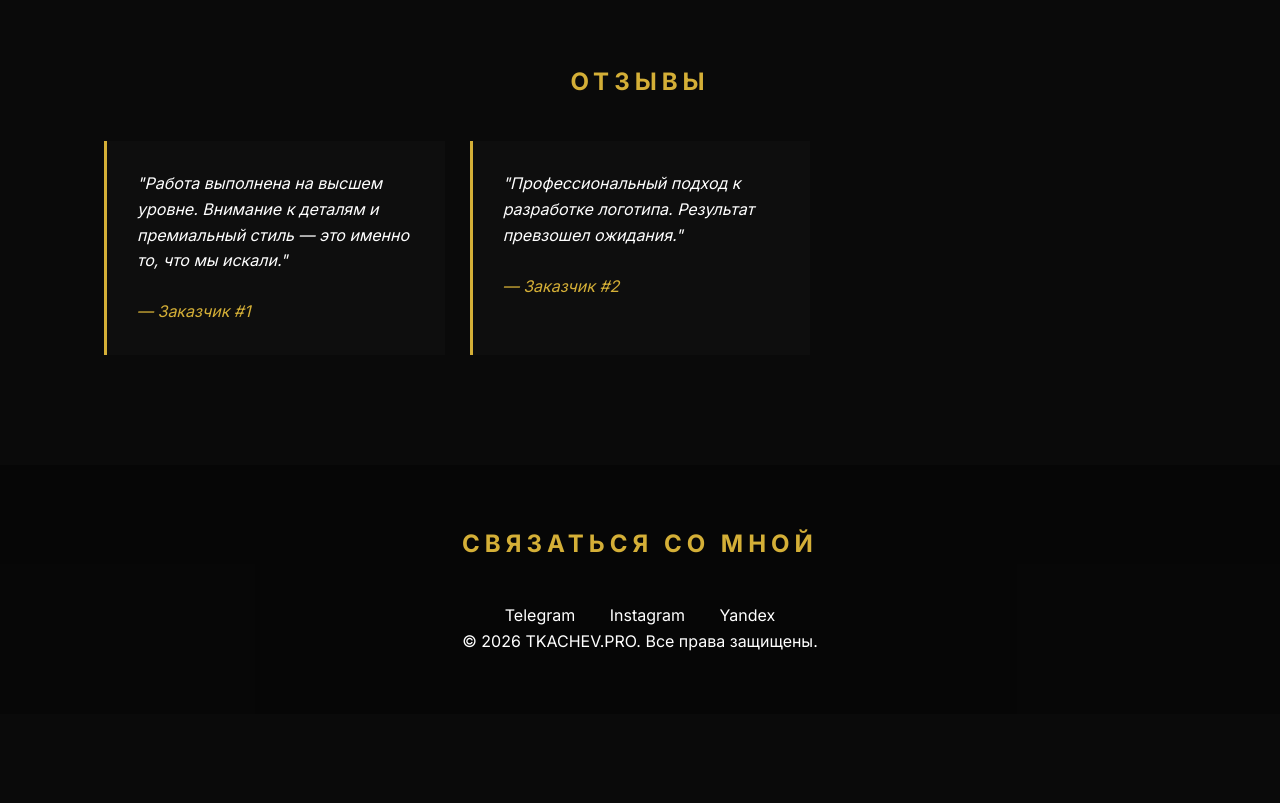
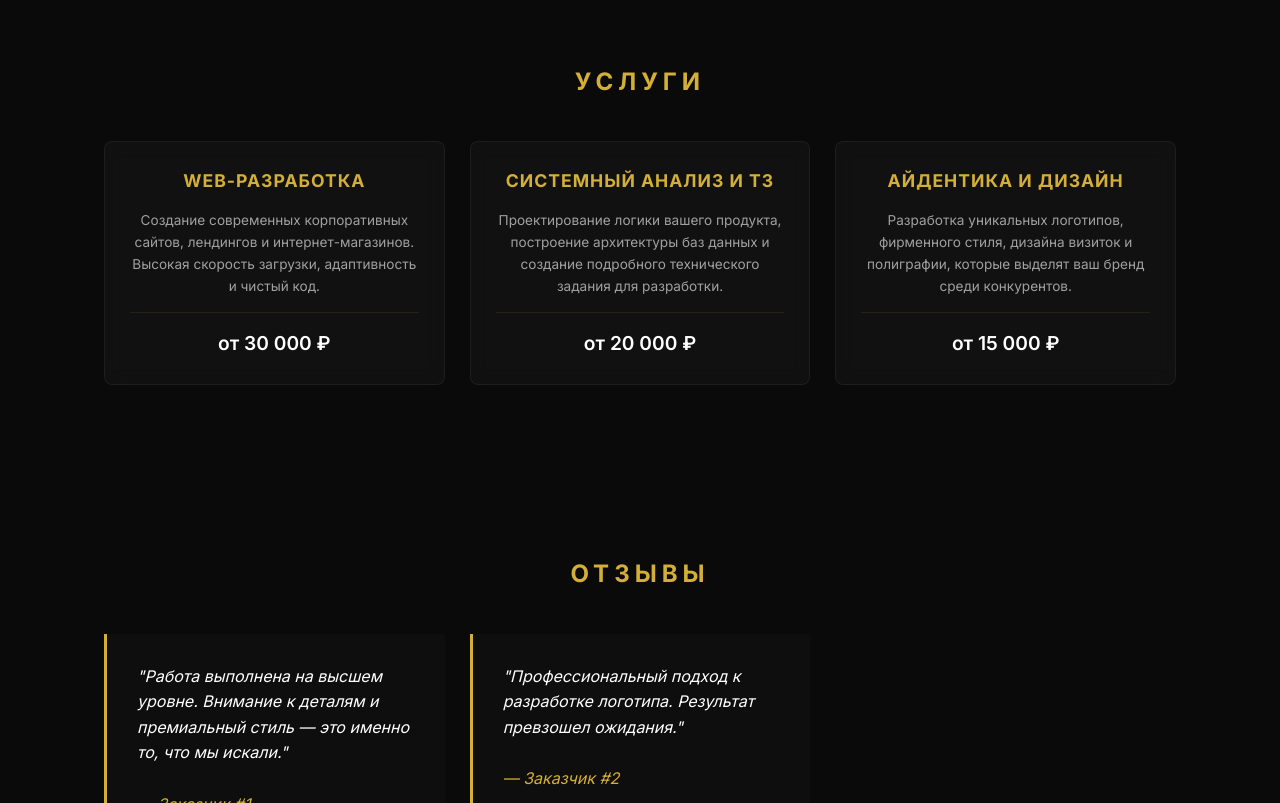
Before and after one commit to tkachev-pro/tkachev-pro.github.io, a plain HTML site: page index.html in a window 1280 px wide. Shown: the part 3501-4304 px from the top of the page. Before the commit the page ends 4215 px from the top, so only its background shows below. Drawn offline with Linux system fonts and the light colour scheme.

Commit message:
index.html

```diff
--- a/index.html
+++ b/index.html
@@ -14,6 +14,11 @@
         }
 
         * { margin: 0; padding: 0; box-sizing: border-box; }
+
+        /* Добавили плавную прокрутку по якорям */
+        html {
+            scroll-behavior: smooth;
+        }
 
         body {
             background-color: var(--dark-bg);
@@ -138,7 +143,17 @@
             margin-bottom: 15px;
         }
 
-        /* Специфичные стили для списка технологий в стек-карточках */
+        /* Дополнительный стиль для цен в услугах */
+        .price {
+            font-size: 1.2rem;
+            color: white;
+            font-weight: 600;
+            margin-top: auto;
+            padding-top: 15px;
+            border-top: 1px solid rgba(212, 175, 55, 0.1);
+            width: 100%;
+        }
+
         .tech-list {
             list-style: none;
             text-align: left;
@@ -320,6 +335,30 @@
         </div>
     </section>
 
+    <!-- НОВАЯ СЕКЦИЯ: УСЛУГИ -->
+    <section id="services">
+        <h2>Услуги</h2>
+        <div class="grid">
+            <div class="card">
+                <h4>Web-Разработка</h4>
+                <p>Создание современных корпоративных сайтов, лендингов и интернет-магазинов. Высокая скорость загрузки, адаптивность и чистый код.</p>
+                <div class="price">от 30 000 ₽</div>
+            </div>
+
+            <div class="card">
+                <h4>Системный анализ и ТЗ</h4>
+                <p>Проектирование логики вашего продукта, построение архитектуры баз данных и создание подробного технического задания для разработки.</p>
+                <div class="price">от 20 000 ₽</div>
+            </div>
+
+            <div class="card">
+                <h4>Айдентика и Дизайн</h4>
+                <p>Разработка уникальных логотипов, фирменного стиля, дизайна визиток и полиграфии, которые выделят ваш бренд среди конкурентов.</p>
+                <div class="price">от 15 000 ₽</div>
+            </div>
+        </div>
+    </section>
+
     <section id="reviews">
         <h2>Отзывы</h2>
         <div class="grid">
```
